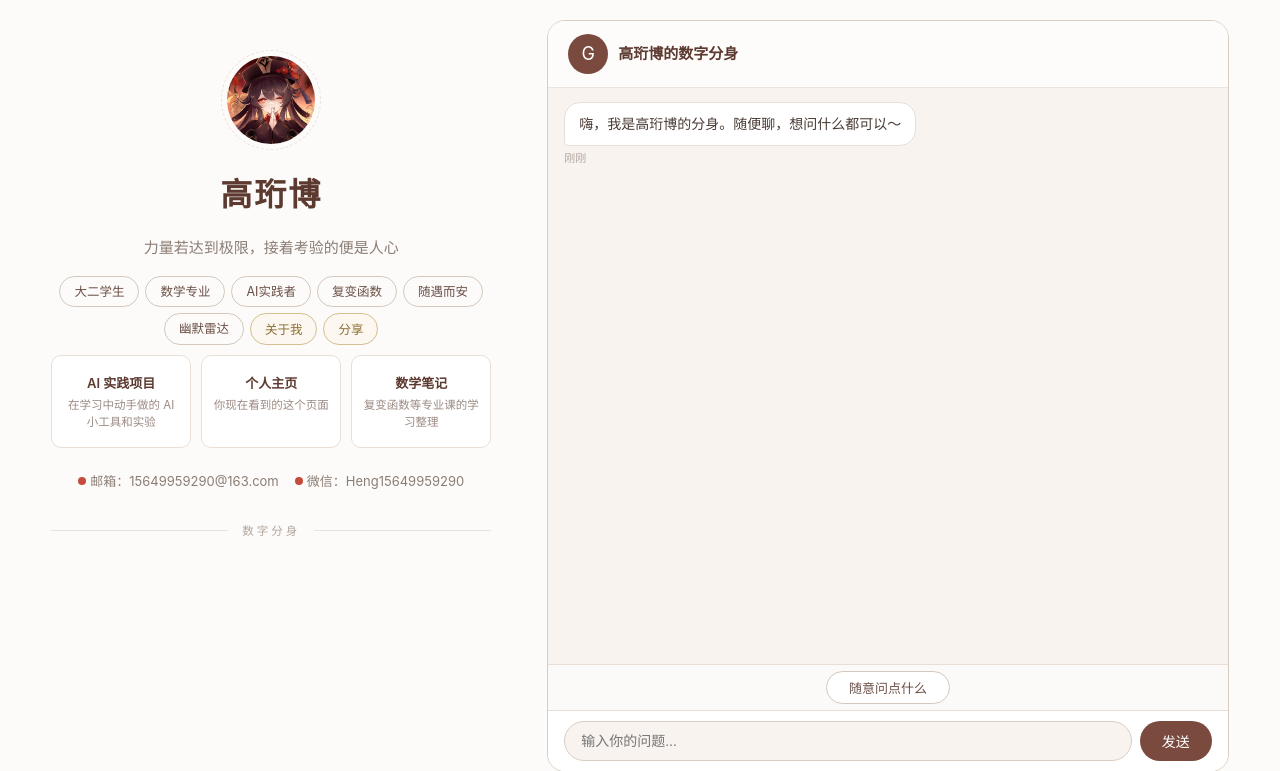
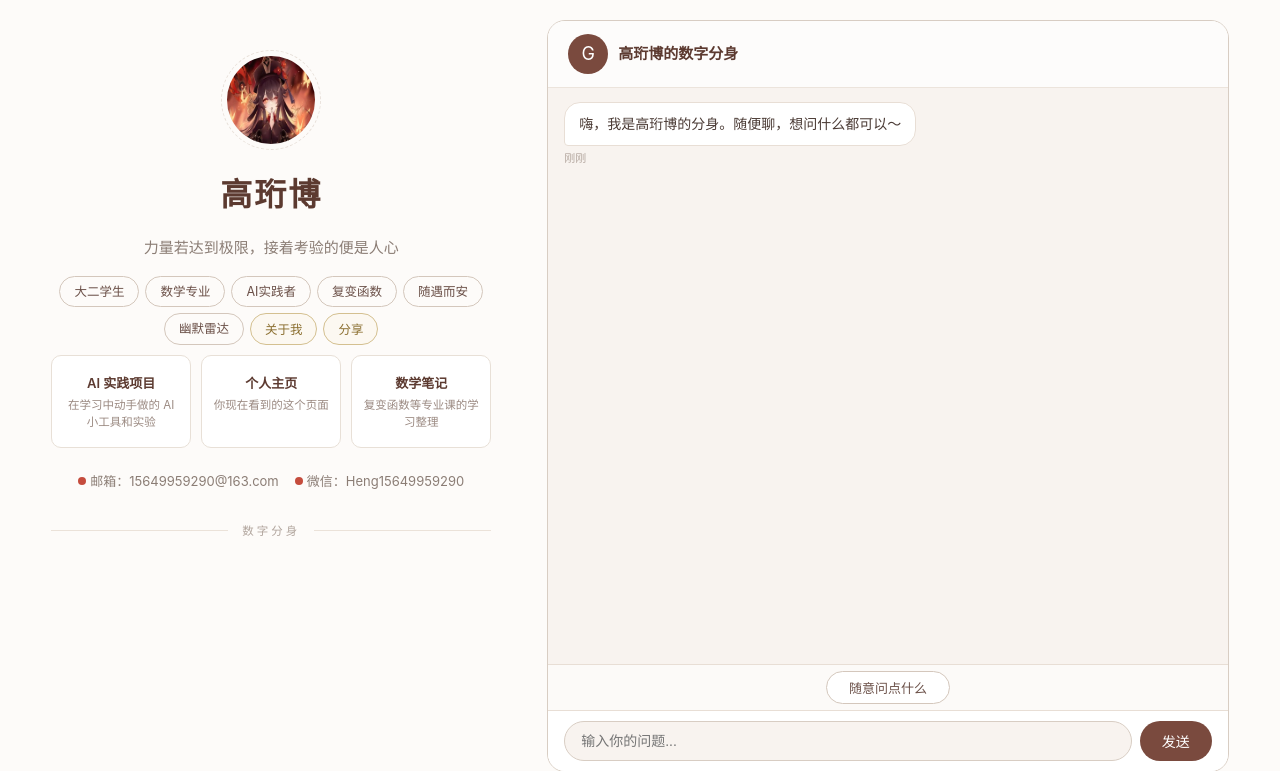
Before and after one commit to qinmoshang654/qinmoshang654-repository, a Flask app: page / in a window 1280 px wide. Shown: the top 771 px of the page. Run offline with Flask 3, Linux system fonts and the light colour scheme.

Commit message:
头像压缩 + 清理

```diff
--- a/templates/index.html
+++ b/templates/index.html
@@ -578,7 +578,7 @@ body {
 
       <!-- Profile -->
       <div class="profile">
-        <div class="avatar-wrapper"><img class="avatar" src="/static/avatar.jpg" alt="头像"></div>
+        <div class="avatar-wrapper">    <img class="avatar" src="/static/avatar.webp" alt="头像"></div>
         <h1 class="name">高珩博</h1>
         <p class="tagline">力量若达到极限，接着考验的便是人心</p>
       </div>
```
Also changed, not shown: static/avatar.webp (added), 1 other file.
